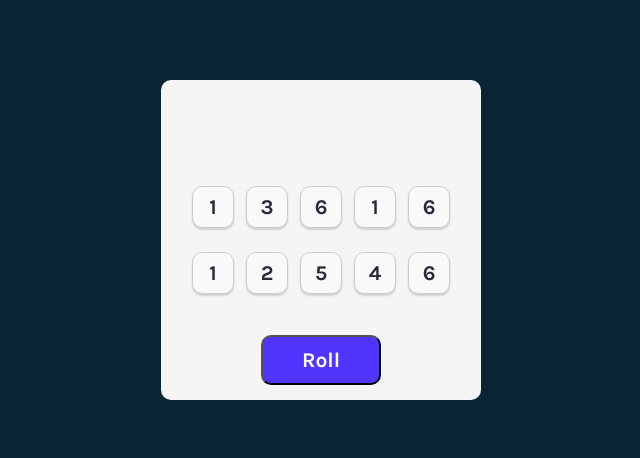
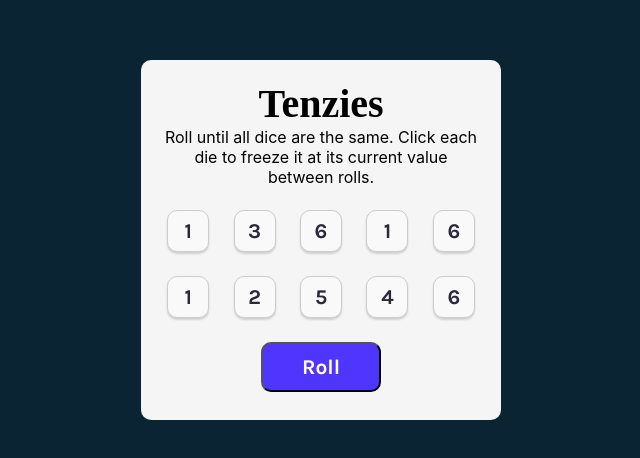
Before and after one commit to gatezh/tenzies-game, a React (Vite) app: page / in a window 1280 px wide. Shown: the part 160-618 px from the top of the page, without its empty margins (319-959 px from the left). Built offline with nearby package versions, Linux system fonts and the light colour scheme.

Commit message:
Add instruction and styling

```diff
--- a/src/App.css
+++ b/src/App.css
@@ -1,6 +1,7 @@
 main {
-  width: 320px;
-  height: 320px;
+  padding: 20px;
+  width: 360px;
+  height: 360px;
   background-color: #F5F5F5;
   border-radius: 10px;
   display: grid;
@@ -8,6 +9,19 @@
   flex-direction: column;
   justify-content: space-evenly;
   align-items: center;
+}
+
+.title {
+  font-size: 40px;
+  margin: 0;
+  text-align: center;
+}
+
+.instructions {
+  font-family: 'Inter', sans-serif;
+  font-weight: 400;
+  margin-top: 0;
+  text-align: center;
 }
 
 div.board {
@@ -18,6 +32,7 @@
   gap: 24px 12px;
   justify-content: center;
   align-items: center;
+  margin-bottom: 10px;
 }
 
 button {
@@ -39,6 +54,9 @@
   height: 36px;
   box-shadow: 0px 2px 2px 0px #00000026;
   color: #2B283A;
+
+  justify-self: center;
+  /* align-self: center; */
 }
 
 button.die.isHeld {
--- a/src/App.jsx
+++ b/src/App.jsx
@@ -41,6 +41,13 @@
 
   return (
     <main>
+      <header>
+        <h1 className="title">Tenzies</h1>
+        <p className="instructions">
+          Roll until all dice are the same. Click each die to freeze it at its
+          current value between rolls.
+        </p>
+      </header>
       <div className="board">
         {board.map(({ id, value, isHeld }) => (
           <Die
```
